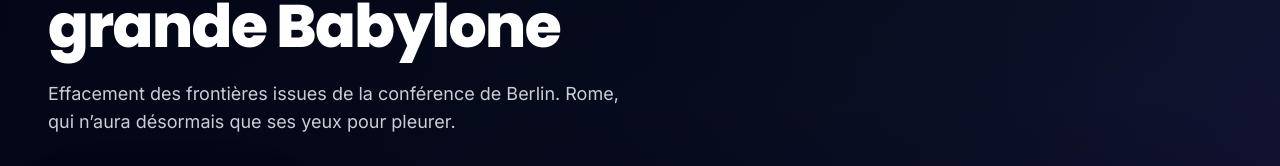
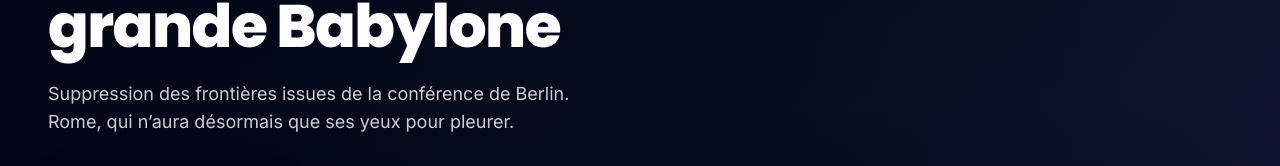
Before and after one commit to MedessiC/le-royaume-connect, a React (Vite) app: page / in a window 1280 px wide. Shown: the part 307-473 px from the top of the page. Built offline with nearby package versions, Linux system fonts and the light colour scheme; no server answers; the database is empty; the HTML template or start-up script is replaced by a standard one.

Commit message:
correction

```diff
--- a/src/components/HeroSection.tsx
+++ b/src/components/HeroSection.tsx
@@ -20,7 +20,7 @@
     color: "from-slate-950 via-slate-900 to-indigo-950",
     pretitle: "Mouvement Mondial · Banikoara",
     title: "Destruction de la grande Babylone ",
-    description: "Effacement des frontières issues de la conférence de Berlin. Rome, qui n’aura désormais que ses yeux pour pleurer.",
+    description: "Suppression des frontières issues de la conférence de Berlin. Rome, qui n’aura désormais que ses yeux pour pleurer.",
     ctaText: "Rejoindre la communauté",
     ctaLink: "/community",
   },
```
